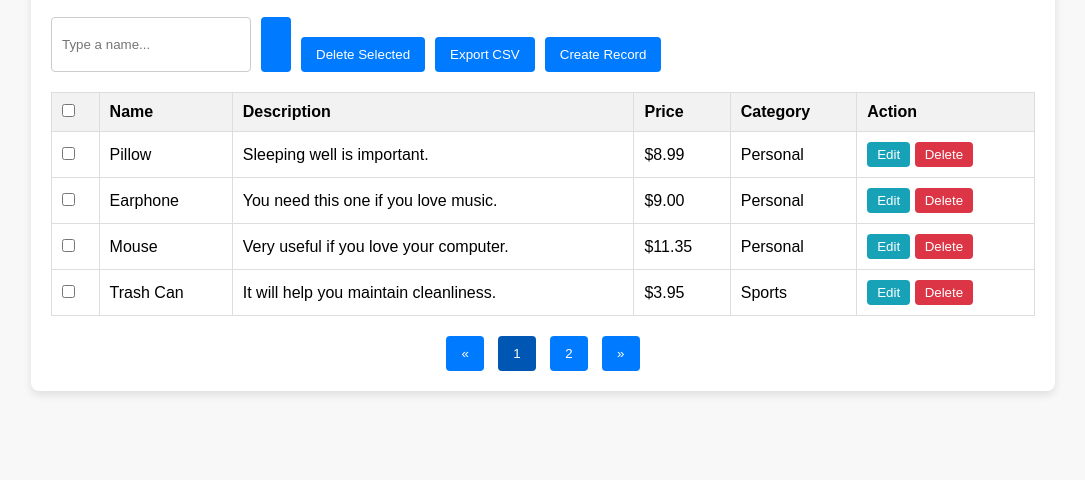
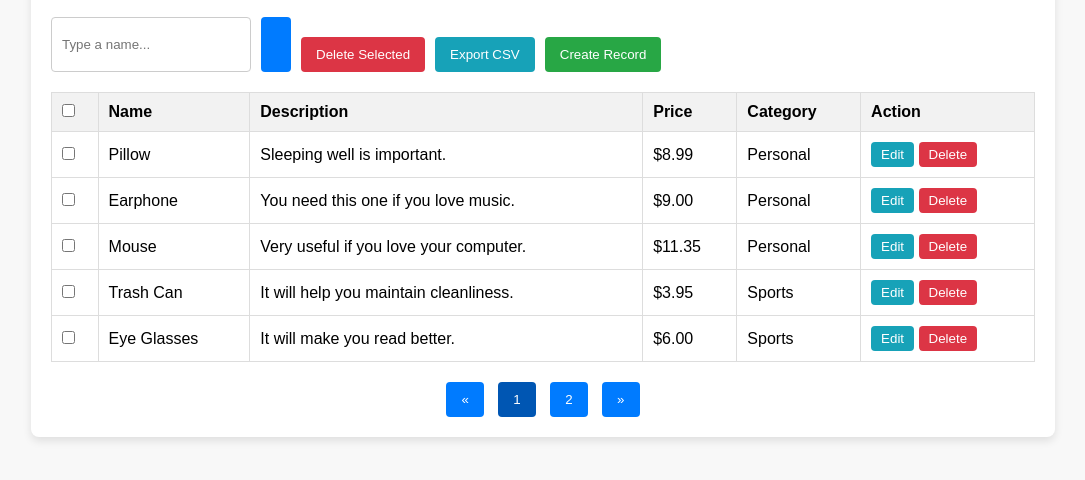
Before and after one commit to dayakhichadiya/website, a plain HTML site: page AJAX/index.html in a window 1280 px wide. Shown: the part 100-580 px from the top of the page, without its empty margins (97-1182 px from the left). Drawn offline with Linux system fonts and the light colour scheme.

Commit message:
16-10-24

```diff
--- a/AJAX/index.html
+++ b/AJAX/index.html
@@ -10,6 +10,7 @@
 
     <div class="container">
         <h1>Read Records</h1>
+        <div class="btn-row">
         <div class="search-box">
             <input type="text" placeholder="Type a name..." />
             <button><i class="fa fa-search"></i></button>
@@ -19,6 +20,7 @@
                 <button class="create-btn">Create Record</button>
             </div>
         </div>
+    </div>
         <!-- <table class="record">
             <tr>
                 <th>Name</th>
@@ -82,7 +84,7 @@
                         <button class="delete-btn">Delete</button>
                     </td>
                 </tr>
-                <!-- <tr>
+                <tr>
                     <td><input type="checkbox"></td>
                     <td>Eye Glasses</td>
                     <td>It will make you read better.</td>
@@ -91,11 +93,10 @@
                     <td>
                         <button class="edit-btn">Edit</button>
                         <button class="delete-btn">Delete</button>
-                    </td> -->
+                    </td>
                 </tr>
             </tbody>
         </table>
-
 
 
         <div class="pagination">
--- a/AJAX/style.css
+++ b/AJAX/style.css
@@ -22,10 +22,12 @@ h1 {
     text-align: center;
     margin-bottom: 20px;
 }
-
+.btn-row{
+    justify-content: space-between;
+}
 .search-box {
     display: flex;
-    justify-content: flex-start;
+    /* justify-content: flex-start; */
     margin-bottom: 20px;
 }
 
@@ -46,17 +48,17 @@ h1 {
     margin-left: 10px;
 }
 
-.delete-btn {
+.buttons .delete-btn {
     background-color: #dc3545;
     color: #fff;
 }
 
-.export-btn {
+.buttons .export-btn {
     background-color: #17a2b8;
     color: #fff;
 }
 
-.create-btn {
+.buttons .create-btn {
     background-color: #28a745;
     color: #fff;
 }
```
